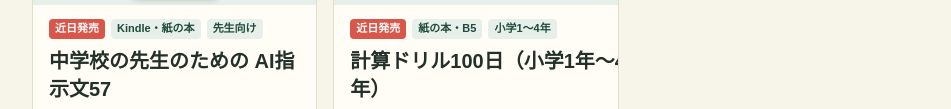
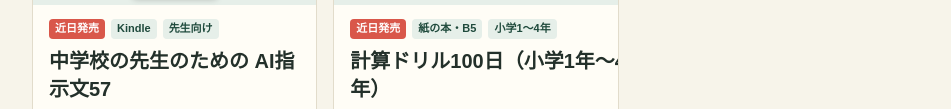
Before and after one commit to kurolab-sensei/kurolab-sensei.github.io, a plain HTML site: page index.html in a window 1280 px wide. Shown: the part 2956-3065 px from the top of the page, without its empty margins (164-1115 px from the left). Drawn offline with Linux system fonts and the light colour scheme; a web font is replaced by a local one.

```diff
--- a/index.html
+++ b/index.html
@@ -327,7 +327,7 @@ footer p { margin: 0 0 4px; }
         <div class="item">
           <div class="art book"><img src="assets/books/ai-shijibun-57.jpg" alt="中学校の先生のための AI指示文57 の表紙" width="84" height="134" loading="lazy"></div>
           <div class="body">
-            <div class="tags"><span class="tag new">近日発売</span><span class="tag">Kindle・紙の本</span><span class="tag">先生向け</span></div>
+            <div class="tags"><span class="tag new">近日発売</span><span class="tag">Kindle</span><span class="tag">先生向け</span></div>
             <h3>中学校の先生のための AI指示文57</h3>
             <p>所見12本、学級通信8本、保護者対応8本、授業準備10本など、コピーしてそのまま使える指示文を57本。すべて生徒の名前を入れずに使える形です。Kindle Unlimitedでも読めます。</p>
           </div>
```
Also changed, not shown: assets/books/ai-shijibun-57.jpg, assets/books/drill1.jpg, assets/books/drill2.jpg, assets/books/drill3.jpg, assets/books/drill4.jpg.
